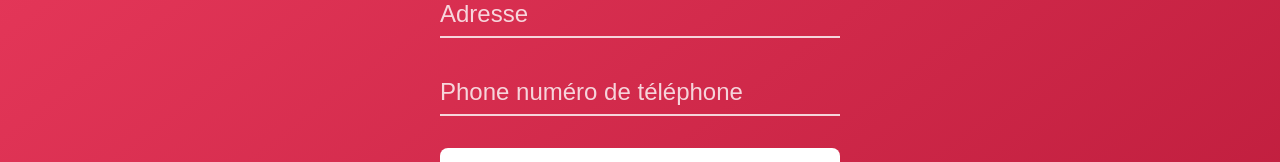
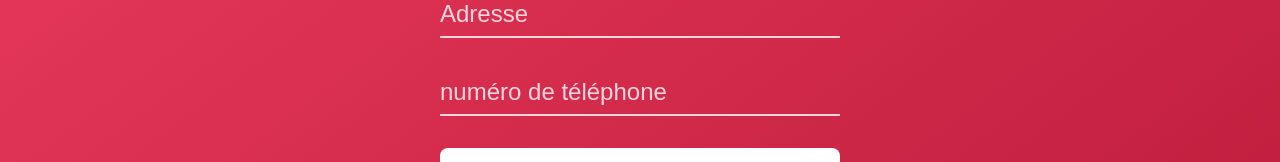
Before and after one commit to MoncefBnk/TaxiDeVIe, a Vue app: page /register in a window 1280 px wide. Shown: the part 622-784 px from the top of the page. Built offline with nearby package versions, Linux system fonts and the light colour scheme; no server answers.

Commit message:
errure correction

```diff
--- a/src/components/Home/RegisterPage.vue
+++ b/src/components/Home/RegisterPage.vue
@@ -10,7 +10,7 @@
 				<input type="password" placeholder="Mot de passe" v-model="register_form.password" />
 				<input type="password" placeholder="Confirmez le mot de passe" v-model="register_form.confirmPassword" />
 				<input type="text" placeholder="Adresse" v-model="register_form.address" />
-				<input type="tel" placeholder="Phone numéro de téléphone" v-model="register_form.phoneNumber" />
+				<input type="tel" placeholder="numéro de téléphone" v-model="register_form.phoneNumber" />
 				<p v-if="passwordsDoNotMatch">Les mots de passe ne correspondent pas!</p>
 				<input type="submit" value="Créer un compte" />
 				<p>Vous avez déjà un compte ?</p>
```
